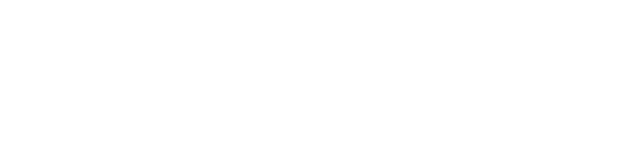
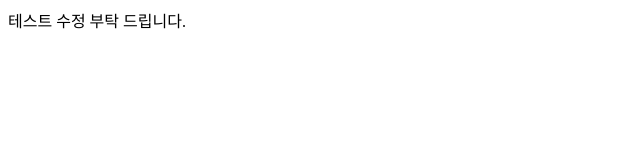
Before and after one commit to mekeyace/yellopet, a plain HTML site: page index.html in a window 1280 px wide. Shown: the whole page, without its empty margins (0-640 px from the left). Drawn offline with Linux system fonts and the light colour scheme.

Commit message:
Update index.html

```diff
--- a/index.html
+++ b/index.html
@@ -7,6 +7,6 @@
     <title>옐로우펫 메인사이트</title>
 </head>
 <body>
-
+    테스트 수정 부탁 드립니다.
 </body>
 </html>
```
